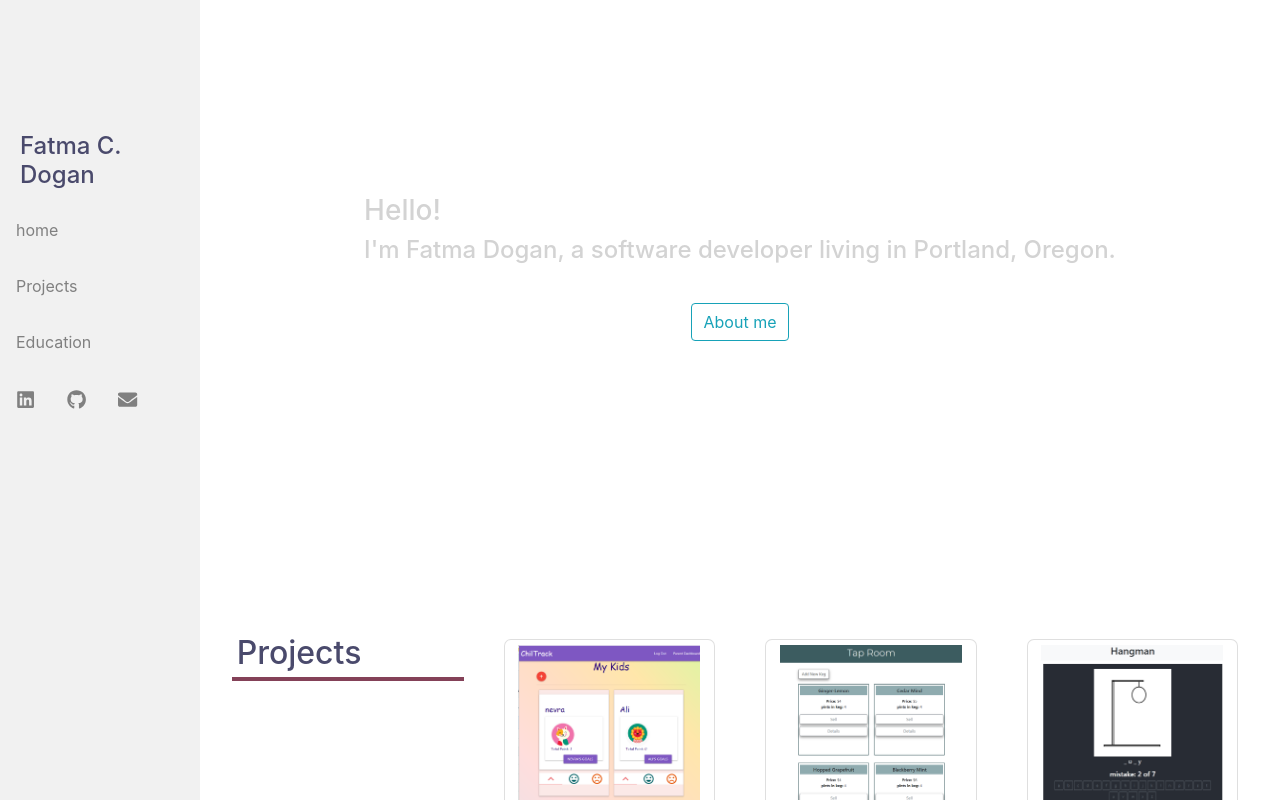
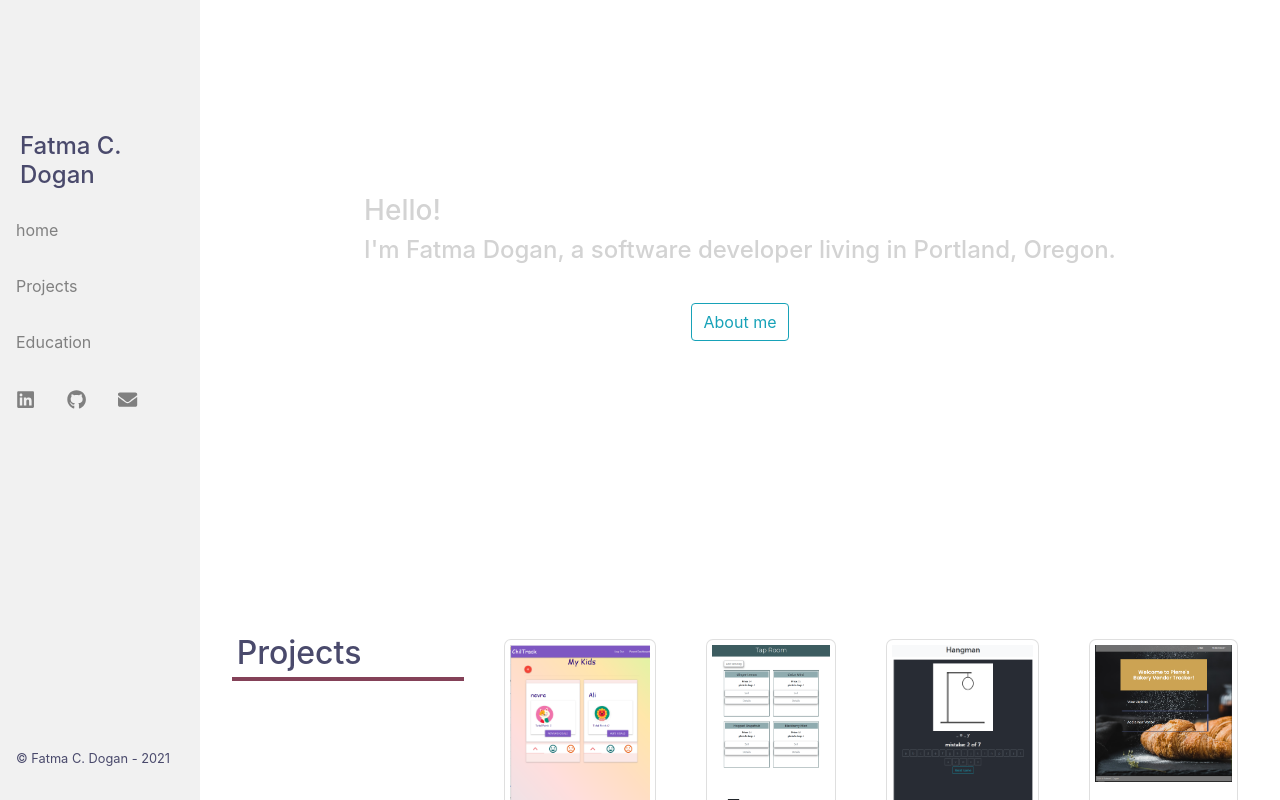
Before and after one commit to fc-dogan/portfolio-fc, a React (Create React App) app: page / in a window 1280 px wide. Shown: the top 800 px of the page. Built offline with nearby package versions, Linux system fonts and the light colour scheme.

Commit message:
update project images responsive

```diff
--- a/src/components/App.css
+++ b/src/components/App.css
@@ -63,3 +63,14 @@ h1, h2 {
   width: 80%;
   padding: 2% 0;
 }
+
+.footer{
+  font-size: 0.8rem;
+  color: #4a4a6c;
+  margin-top: 1rem;
+  padding: 1rem;
+  position: fixed;
+  bottom: 0;
+  left: 0;
+  width: 100%;
+}
--- a/src/components/App.js
+++ b/src/components/App.js
@@ -8,6 +8,7 @@ import Intro from './Intro'
 import AboutmeModal from './AboutmeModal';
 import Sidebar from './SideBar';
 import Education from './Education';
+import Footer from './Footer';
 
 function App() {
   return (
@@ -19,6 +20,7 @@ function App() {
       <Projects/>
       <Education />
     </div>
+    <Footer />
     </React.Fragment>
   );
 }
--- /dev/null
+++ b/src/components/Footer.js
@@ -0,0 +1,22 @@
+import React from 'react';
+// import './Footer.css';
+import { FaLinkedin, FaGithub , FaEnvelope } from 'react-icons/fa';
+  {/* <a href="https://www.linkedin.com/in/fatma-c-dogan/" > <FaLinkedin size='1.2rem' /></a>
+        <a href="https://github.com/fc-dogan" ><FaGithub size='1.2rem' /></a>
+        <a href="mailto:fceyda@gmail.com" ><FaEnvelope size='1.2rem' /></a> */}
+
+function Footer() {
+
+  return (
+    <div className="footer">
+					{/* <ul class="icons">
+          <a href="https://www.linkedin.com/in/fatma-c-dogan/" > <FaLinkedin size='1.2rem' /></a>
+          <a href="https://github.com/fc-dogan" ><FaGithub size='1.2rem' /></a>
+          <a href="mailto:fceyda@gmail.com" ><FaEnvelope size='1.2rem' /></a>
+					</ul> */}
+      <p>&copy; Fatma C. Dogan - 2021</p>
+    </div>
+  )
+}
+
+export default Footer
--- a/src/components/Projects.js
+++ b/src/components/Projects.js
@@ -62,7 +62,8 @@ function Projects() {
     cardImage: {
       borderRadius: 5,
       padding: '5px',
-      width: '12rem',
+      maxWidth: '12rem',
+      width: '100%',
       alignSelf: 'center',
     },
   }
--- a/src/components/SideBar.js
+++ b/src/components/SideBar.js
@@ -3,7 +3,8 @@ import React from 'react'
 import { Nav, Navbar, Container } from 'react-bootstrap';
 import { FaLinkedin, FaGithub , FaEnvelope } from 'react-icons/fa';
 import profilePic from '../assets/fc1.jpg'
-import './Sidebar.css'
+import './Sidebar.css';
+import Footer from './Footer';
 
 function SideBar() {
   return (
@@ -21,6 +22,7 @@ function SideBar() {
         <a href="mailto:fceyda@gmail.com" ><FaEnvelope size='1.2rem' /></a>
       </div>
 
+
     </div>
   )
 }
--- a/src/components/Sidebar.css
+++ b/src/components/Sidebar.css
@@ -4,6 +4,7 @@
   padding-top: 10%;
   width: 200px;
   background-color: #f1f1f1;
+  /* background-color: #555; */
   position: fixed;
   height: 100%;
   overflow: auto;
@@ -41,6 +42,7 @@
     #profile {
       display: none;
     }
+  .footer { display: none;}
 }
 
 /* On screens that are less than 400px, display the bar vertically, instead of horizontally */
--- a/src/index.css
+++ b/src/index.css
@@ -13,7 +13,6 @@ body {
     sans-serif;
   -webkit-font-smoothing: antialiased;
   -moz-osx-font-smoothing: grayscale;
-  color: #4a4a6c;
 }
 
 code {
```
